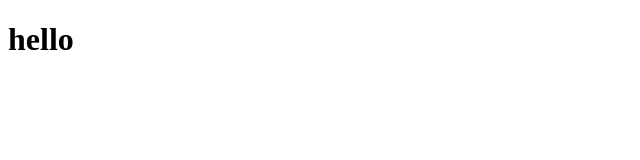
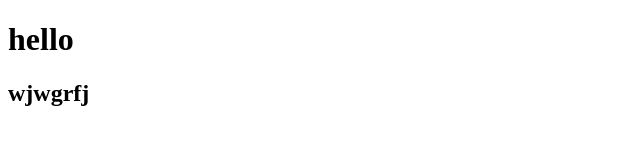
Before and after one commit to AnnaKarter/projectX, a plain HTML site: page index.html in a window 1280 px wide. Shown: the whole page, without its empty margins (0-640 px from the left). Drawn offline with Linux system fonts and the light colour scheme.

Commit message:
add file

```diff
--- a/index.html
+++ b/index.html
@@ -8,5 +8,6 @@
 </head>
 <body>
     <h1>hello</h1>
+    <h2>wjwgrfj</h2>
 </body>
 </html>
```
